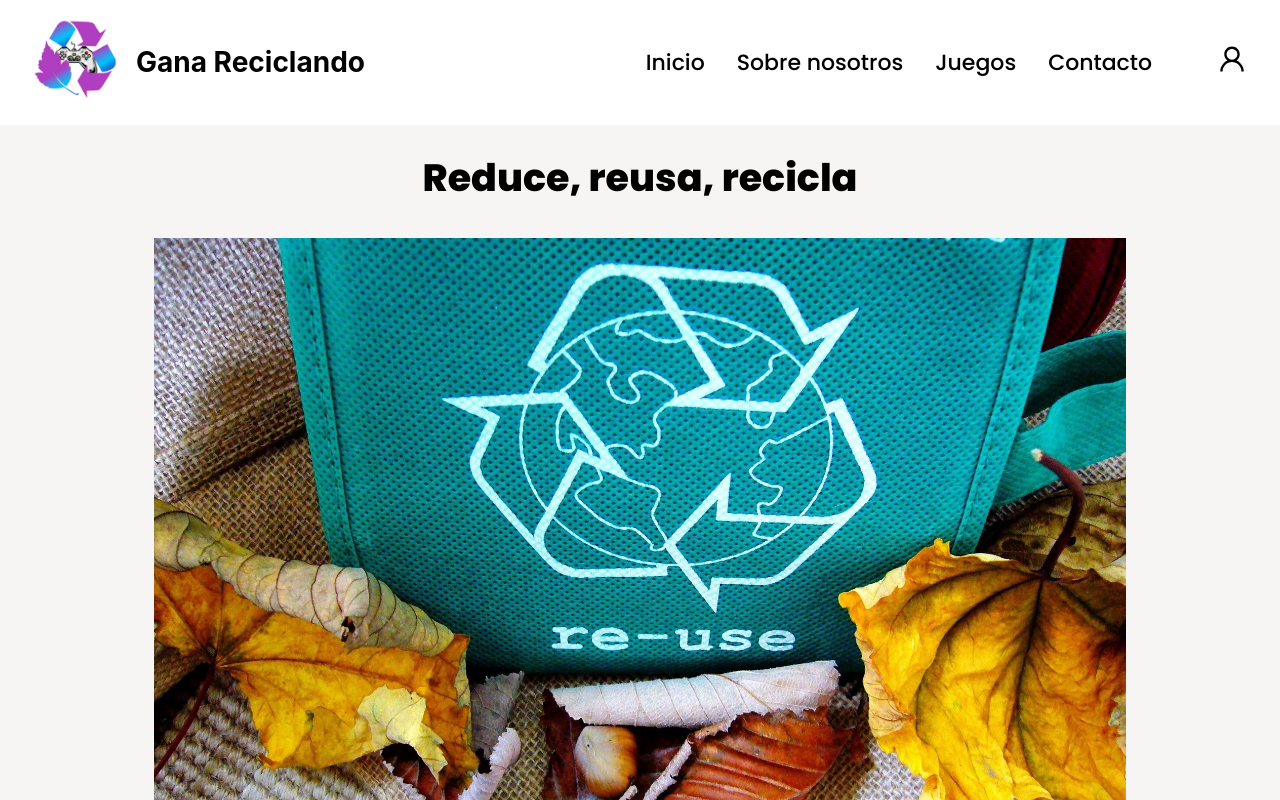
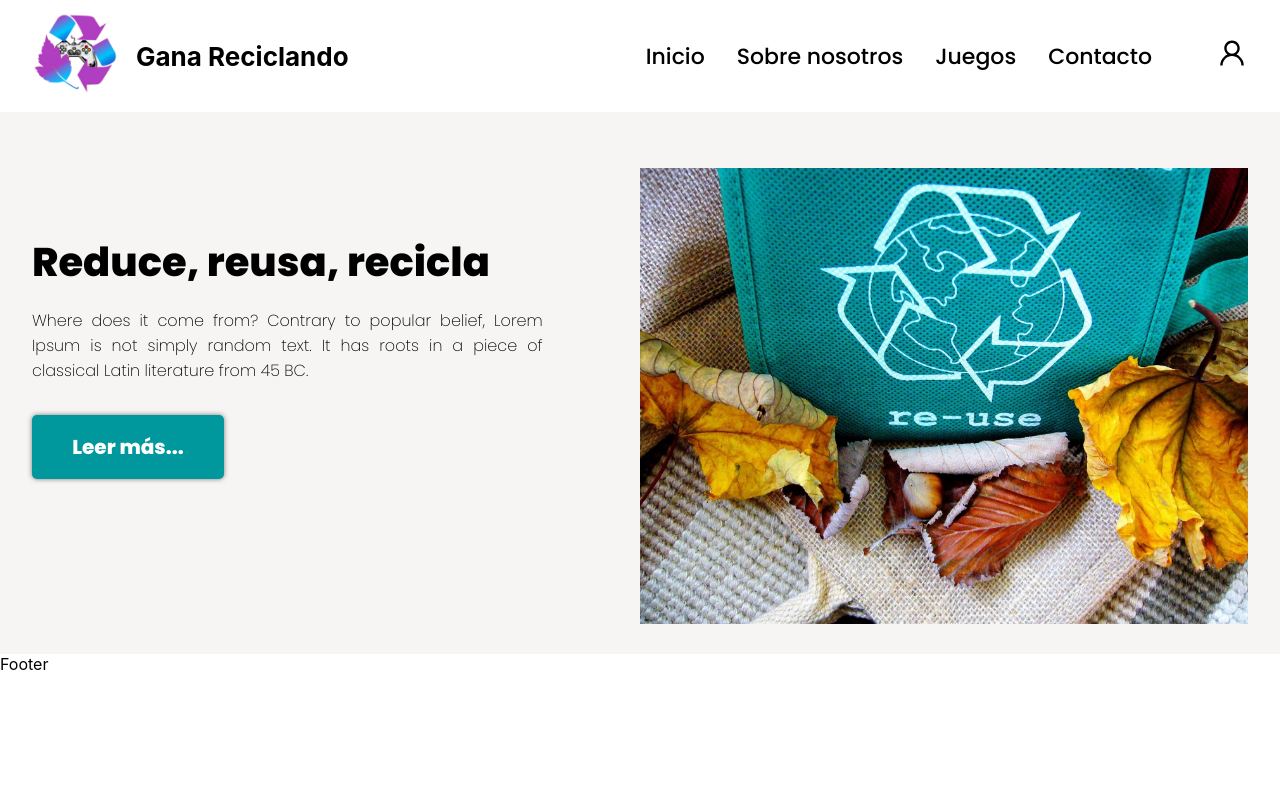
Before and after one commit to anvidmen/winbyrecycling, a React (Create React App) app: page / in a window 1280 px wide. Shown: the top 800 px of the page. Built offline with nearby package versions, Linux system fonts and the light colour scheme.

Commit message:
added tablet  version for home

```diff
--- a/src/components/layout/NavBar/navBar.module.scss
+++ b/src/components/layout/NavBar/navBar.module.scss
@@ -6,7 +6,7 @@ $hover-color: #551a8b;
   justify-content: space-between;
   align-items: center;
   position: fixed;
-  height: 6.5rem;
+  height: 7rem;
   width: 100%;
   top: 0;
   z-index: 1;
@@ -170,17 +170,13 @@ $hover-color: #551a8b;
 }
 
 @media screen and (min-width: 1024px) {
-  .navbar {
-    height: 7.8rem;
-  }
-
   .logo {
     img {
       height: 5.5rem;
     }
     h1 {
       white-space: nowrap;
-      font-size: 28px;
+      font-size: 26px;
     }
   }
 
--- a/src/pages/Home/Home.module.scss
+++ b/src/pages/Home/Home.module.scss
@@ -3,7 +3,7 @@
   display: flex;
   flex-direction: column;
   align-items: center;
-    background-color: #F7F5F3;
+  background-color: #f7f5f3;
   margin-top: 6.5rem;
   padding: 0 2rem;
 }
@@ -25,7 +25,7 @@
     margin-bottom: 2.5rem;
 
     img {
-            width:80%;
+      width: 80%;
     }
   }
 
@@ -33,14 +33,14 @@
     font-family: "Poppins";
     font-size: 16px;
     font-weight: 200;
-        text-align:justify;
+    text-align: justify;
   }
 
   .readMore {
     display: flex;
     justify-content: center;
     align-items: center;
-        background-color: #00989D;
+    background-color: #00989d;
     width: 10rem;
     height: 3rem;
     border-radius: 5px;
@@ -50,10 +50,59 @@
       color: white;
       text-align: center;
       text-decoration: none;
-            font-family: 'Poppins';
+      font-family: "Poppins";
       font-weight: 800;
       font-size: 20px;
     }
+    a:hover {
+      font-size: 21px;
+    }
+  }
 }
 
+@media screen and (min-width: 768px) {
+  .container {
+    height: auto;
   }
+  .paragraph {
+    display: flex;
+    flex-wrap: wrap;
+    flex-direction: column;
+    height: 550px;
+
+    h1 {
+      flex: 0;
+      width: 50%;
+      margin-top: 8rem;
+      font-size: 40px;
+      text-align: start;
+      margin-bottom: 0;
+    }
+
+    .image {
+      flex: 3;
+      order: 3;
+      width: 50%;
+      margin-top: 4rem;
+
+      img {
+        width: 100%;
+        height: 100%;
+      }
+    }
+
+    p {
+      order: 1;
+      flex: 0;
+      width: 42%;
+      margin-right: 2rem;
+    }
+
+    .readMore {
+      order: 2;
+      margin-top: 1rem;
+      width: 12rem;
+      height: 4rem;
+    }
+  }
+}
```
Lines whose indentation alone changed are shown as unchanged.
